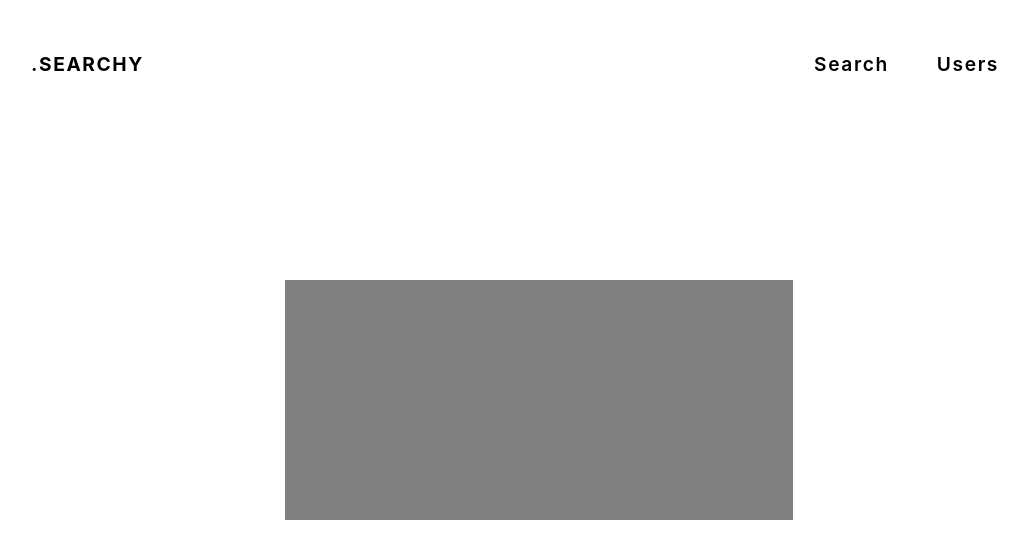
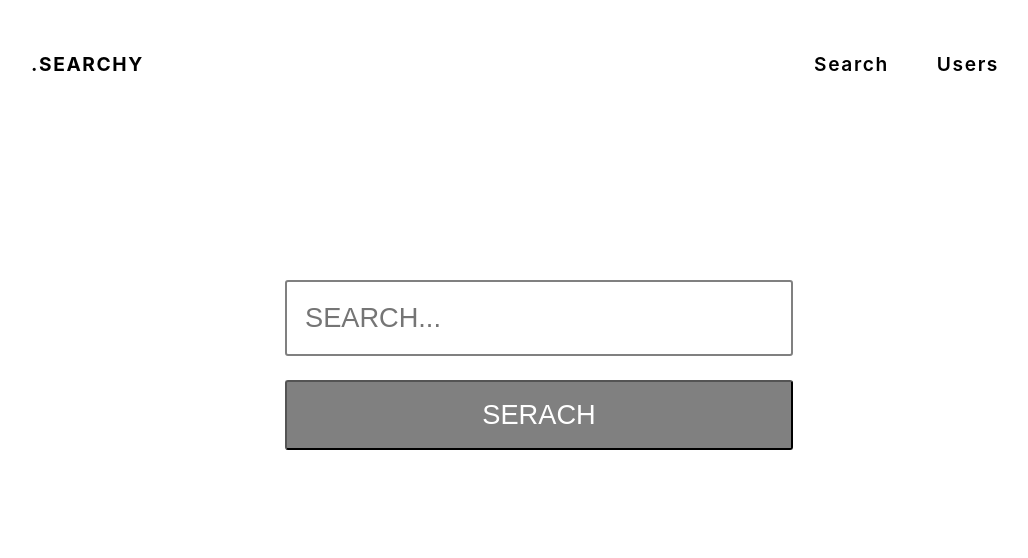
Before and after one commit to klaratsilva/Search-app, a React (Create React App) app: page / in a window 1280 px wide. Shown: the top 558 px of the page, without its empty margins (101-1129 px from the left). Built offline with nearby package versions, Linux system fonts and the light colour scheme.

Commit message:
search container

```diff
--- a/src/pages/home.js
+++ b/src/pages/home.js
@@ -5,10 +5,23 @@ const Home = () => {
         <div className='page'>
             <div className='container'>
                 <div className='row'>
-                    <div className='search-container'></div>
+                    <div className='search-container'>
+                        <input
+                            type="text"
+                            name="query"
+                            className='search-input'
+                            placeholder="Search..."
+                        /*    value={searchInput}
+                           onChange={handleChange} */
+                        />
+                        <button className='search-button' /* onClick={handleClick} */>Serach</button>
+
+
+                    </div>
+
                 </div>
             </div>
-        </div>
+        </div >
     );
 };
 
--- a/src/styles/App.scss
+++ b/src/styles/App.scss
@@ -75,13 +75,35 @@ html {
   }
 }
 
-.input {
+/* .input {
   margin-top: 200px;
   z-index: 2000;
-}
+} */
 
 .search-container {
   width: 50%;
   height: 30%;
-  background-color: grey;
+  /*  background-color: grey; */
+  display: flex;
+  flex-direction: column;
+  .search-input {
+    text-transform: uppercase;
+    margin-bottom: 1.5rem;
+    text-indent: 1rem;
+    border: 2px solid grey;
+    height: 70px;
+    font-size: 1.7rem;
+    background-color: transparent;
+    color: grey;
+    border-radius: 3px;
+  }
+  .search-button {
+    cursor: pointer;
+    text-transform: uppercase;
+    font-size: 1.7rem;
+    height: 70px;
+    background-color: grey;
+    color: white;
+    border-radius: 3px;
+  }
 }
```
Also changed, not shown: 1 other file (tests, documents, lock files or other folders).
